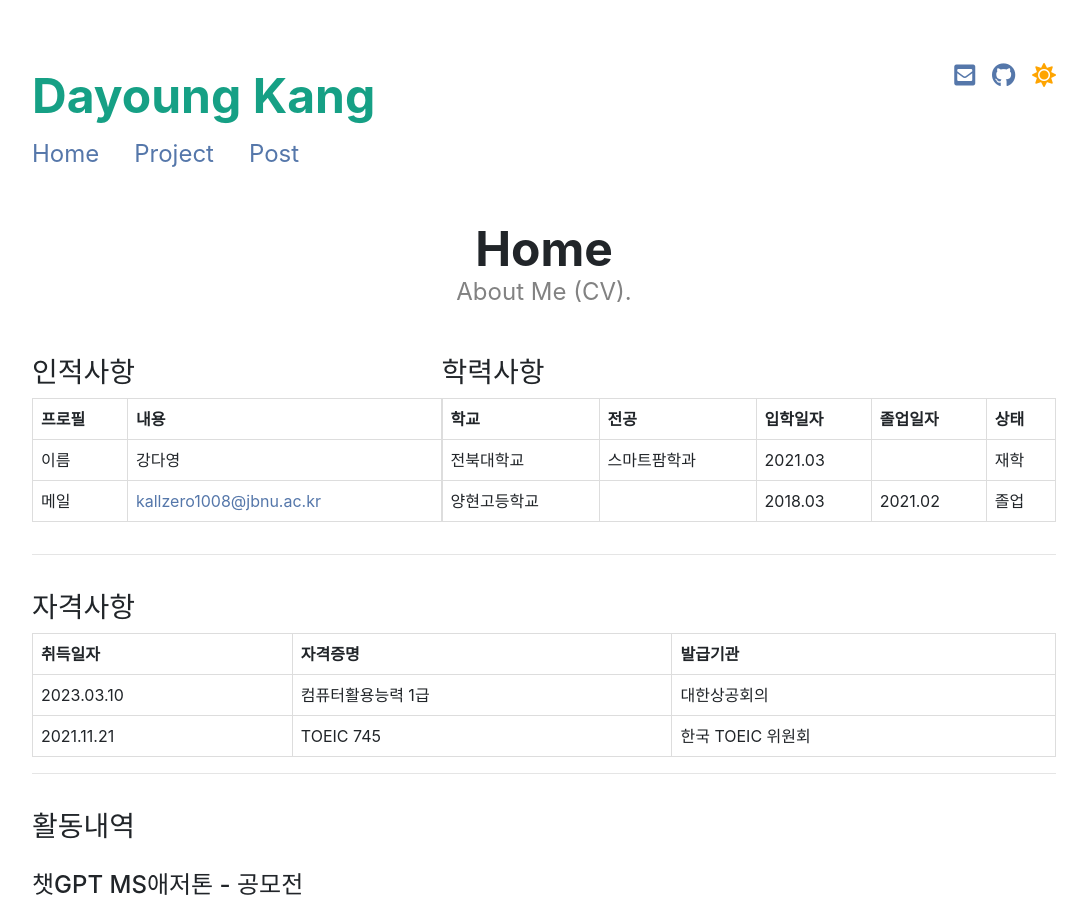
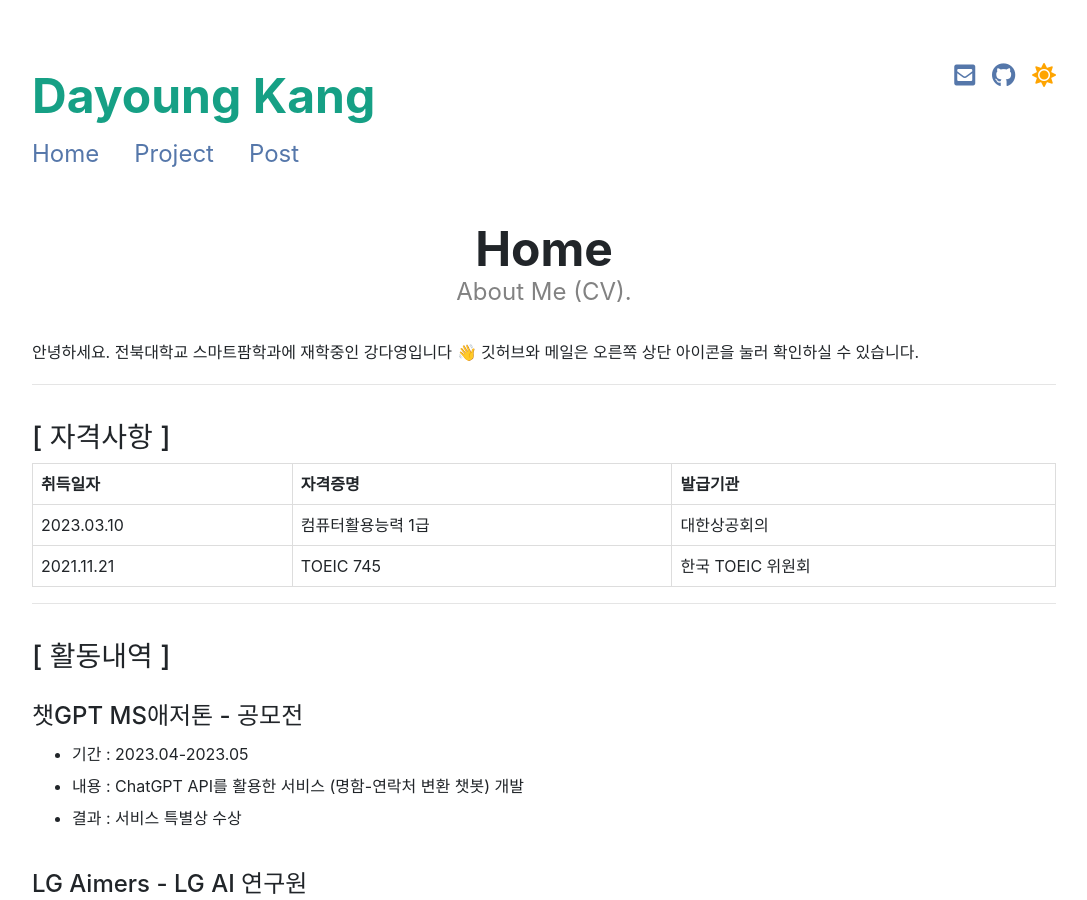
Before and after one commit to riverallzero/riverallzero.github.io, a Jekyll site: the page built from index.md, in a window 1280 px wide and 900 px high. Shown: the whole window, without its empty margins (96-1183 px from the left). Built offline with Jekyll 4.4.1, drawn with Linux system fonts in a browser that asks for light colours; nearby versions of some CDN libraries; a style sheet for code colours, icons or effects is not loaded.

Commit message:
Edit index

```diff
--- a/index.md
+++ b/index.md
@@ -8,56 +8,12 @@ sitemap:
   priority: 1.0
 ---
 
-<div style="display: flex;">
-  <div style="flex-basis: 40%;">
-    <h3>인적사항</h3>
-    <table>
-      <tr>
-        <th>프로필</th>
-        <th>내용</th>
-      </tr>
-      <tr>
-        <td>이름</td>
-        <td>강다영</td>
-      </tr>
-      <tr>
-        <td>메일</td>
-        <td><a href="mailto:kallzero1008@jbnu.ac.kr">kallzero1008@jbnu.ac.kr</a></td>
-      </tr>
-    </table>
-  </div>
-
-  <div style="flex-basis: 60%;">
-    <h3>학력사항</h3>
-    <table>
-      <tr>
-        <th>학교</th>
-        <th>전공</th>
-        <th>입학일자</th>
-        <th>졸업일자</th>
-        <th>상태</th>
-      </tr>
-      <tr>
-        <td>전북대학교</td>
-        <td>스마트팜학과</td>
-        <td>2021.03</td>
-        <td></td>
-        <td>재학</td>
-      </tr>
-      <tr>
-        <td>양현고등학교</td>
-        <td></td>
-        <td>2018.03</td>
-        <td>2021.02</td>
-        <td>졸업</td>
-      </tr>
-    </table>
-  </div>
-</div>
+안녕하세요. 전북대학교 스마트팜학과에 재학중인 강다영입니다 👋
+깃허브와 메일은 오른쪽 상단 아이콘을 눌러 확인하실 수 있습니다.
 
 ---
 
-### 자격사항
+### [ 자격사항 ]
 
  취득일자       |자격증명      | 발급기관         |
 ---------|------------|--------------|
@@ -66,7 +22,7 @@ sitemap:
 
 ---
 
-### 활동내역
+### [ 활동내역 ]
 
 #### 챗GPT MS애저톤 - 공모전
   - 기간 : 2023.04-2023.05
@@ -88,6 +44,7 @@ sitemap:
   > 2. 2022 추계 원예학회 학술발표
   >    - 주제 :  XGBoost 기반 중요 주간 판별을 통한 파프리카 품종별 생산량 예측 모델 개발
   >    - 결과 [R2, MAE] : 적색(0.68, 0.95), 황색(0.68, 0.59), 주황색(0.82, 0.29)
+  >
 
 
 <br>
```
Also changed, not shown: 2 other files.
